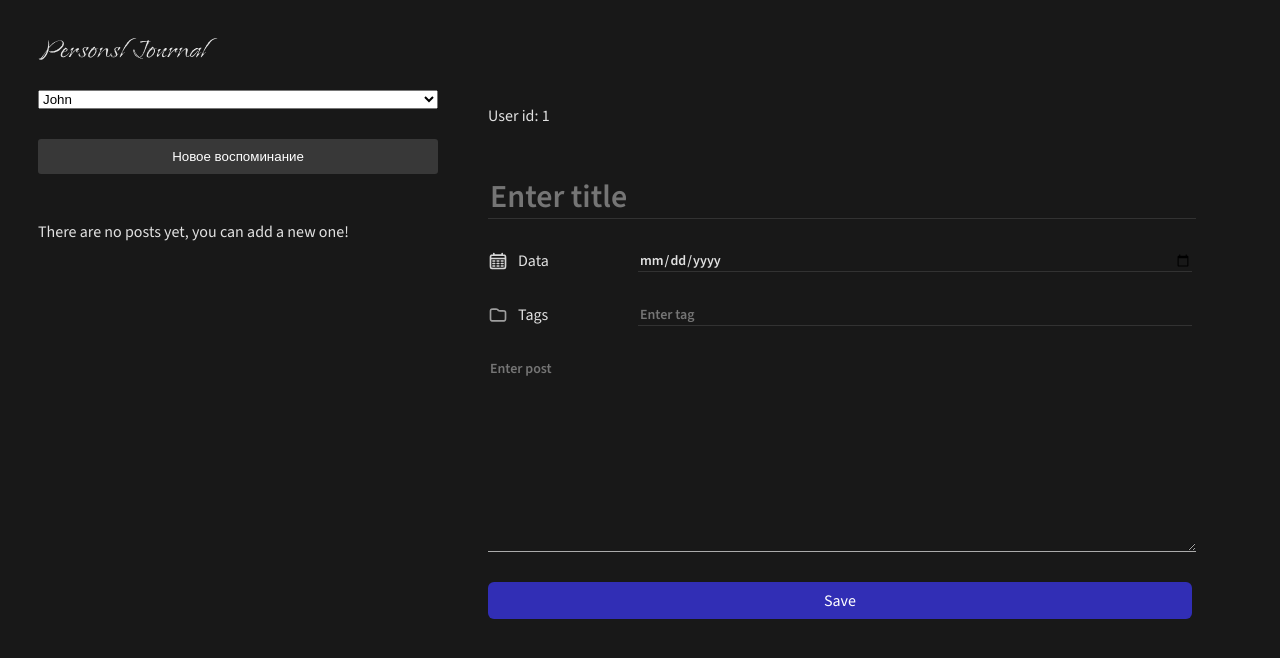
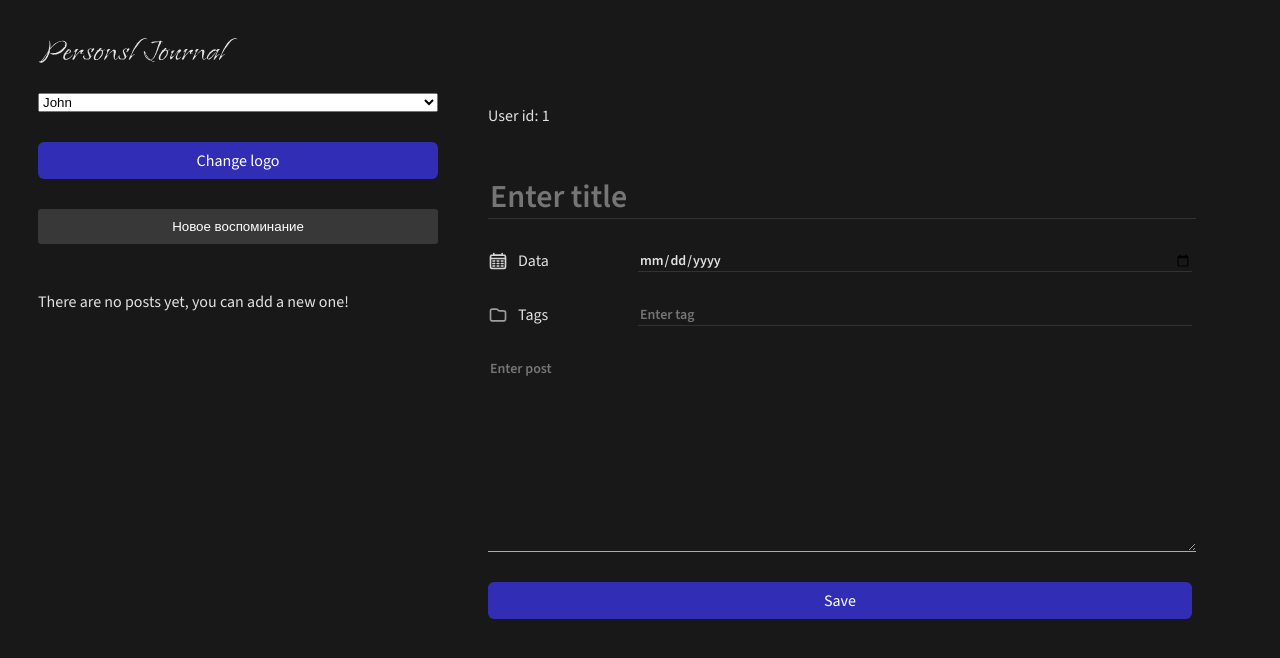
Before and after one commit to rail-sabirov/react-lessons, a React (Vite) app: page / in a window 1280 px wide. Shown: the top 658 px of the page. Built offline with nearby package versions, Linux system fonts and the light colour scheme.

Commit message:
Render child components, before useMemo

```diff
--- a/src/App.jsx
+++ b/src/App.jsx
@@ -32,6 +32,8 @@ function App() {
 		}));
 	}
 
+console.log('--App--');
+
 	// Функция для добавления новой записи в localStorage
 	const addItem = (newItem) => {
 
--- a/src/components/Button/Button.jsx
+++ b/src/components/Button/Button.jsx
@@ -1,11 +1,11 @@
 import './Button.css';
 
-function Button({ text, onClickHandlerFunction }) {
+function Button({ onClick, children }) {
 	return (
 		<button
 			className='button accent'
-			onClick={ onClickHandlerFunction }>
-				{ text }
+			onClick={ onClick }>
+				{ children }
 		</button>
 	);
 }
--- a/src/components/Header/Header.jsx
+++ b/src/components/Header/Header.jsx
@@ -1,11 +1,25 @@
+import Button from '../Button/Button';
+import Logo from '../Logo/Logo';
 import SelectUser from '../SelectUser/SelectUser';
 import styles from './Header.module.css';
+import { useState } from 'react';
+
+const logos = ['./logo.svg', './vite.svg'];
 
 const Header = () => {
+	// Состояние для индекса логотипа
+	const [logoIndex, setLogoIndex] = useState(0);
+	const toggleLogo = () => {
+		setLogoIndex(state => Number(!state));
+	}
+
+	console.log('--Header--');
+
 	return (
 		<>
-			<img className={styles.logo} src="/logo.svg" alt="Journal logo" />
+			<Logo image={ logos[logoIndex] } />
 			<SelectUser />
+			<Button onClick={ toggleLogo }>Change logo</Button>
 		</>
 	);
 };
--- a/src/components/Header/Header.module.css
+++ b/src/components/Header/Header.module.css
@@ -1,7 +1,3 @@
 .header {
 	background: yellowgreen;
 }
-
-.logo {
-	width: 180px;
-}
--- a/src/components/JournalForm/JournalForm.jsx
+++ b/src/components/JournalForm/JournalForm.jsx
@@ -183,7 +183,7 @@ function JournalForm({ addItem }) {
 				value={ values.post }
 				onChange={ onChangeFormFields }
 			></textarea>
-			<Button text="Save" />
+			<Button >Save</Button>
 		</form>
 
 	);
--- /dev/null
+++ b/src/components/Logo/Logo.jsx
@@ -0,0 +1,9 @@
+import styles from './Logo.module.css';
+
+function Logo({ image }) {
+    // const logos = ['./logo.svg', './vite.svg'];
+console.log('--Logo--');
+    return <img className={styles.logo} src={ image } alt="Journal logo" />
+}
+
+export default Logo;
--- /dev/null
+++ b/src/components/Logo/Logo.module.css
@@ -0,0 +1,3 @@
+.logo {
+	width: 200px;
+}
```
